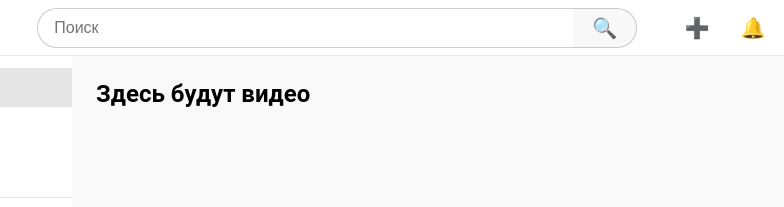
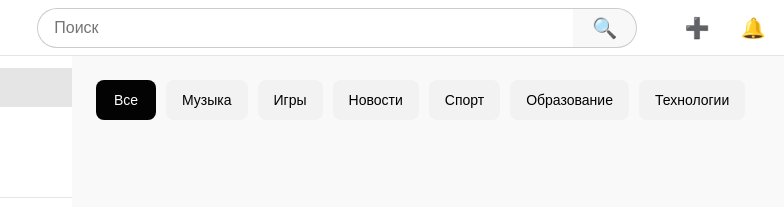
Before and after one commit to TishkaPlay/ISRPO-Totmyanin-lab-11, a plain HTML site: page index.html in a window 1280 px wide. Shown: the top 207 px of the page, 168-952 px from the left. Drawn offline with Linux system fonts and the light colour scheme; grey boxes are pictures that could not be loaded.

Commit message:
Step 9: Added category chips

```diff
--- a/index.html
+++ b/index.html
@@ -68,7 +68,17 @@
 </aside>
 
 <main class="main">
-    <h2>Здесь будут видео</h2>
+    <div class="chips">
+        <div class="chips">
+            <button class="chip active">Все</button>
+            <button class="chip">Музыка</button>
+            <button class="chip">Игры</button>
+            <button class="chip">Новости</button>
+            <button class="chip">Спорт</button>
+            <button class="chip">Образование</button>
+            <button class="chip">Технологии</button>
+        </div>
+    </div>
 </main>
 </div>
 
--- a/style.css
+++ b/style.css
@@ -162,3 +162,36 @@
 flex: 1;
 padding: 24px;
 }
+
+.chips {
+display: flex;
+gap: 10px;
+padding: 0;
+overflow-x: auto;
+white-space: nowrap;
+margin-bottom: 24px;
+}
+
+.chip {
+padding: 8px 16px;
+background-color: #f2f2f2;
+border: none;
+border-radius: 8px;
+cursor: pointer;
+font-size: 14px;
+white-space: nowrap;
+transition: background-color 0.2s;
+flex-shrink: 0;
+width: auto;
+min-width: 60px;
+text-align: center;
+}
+
+.chip:hover {
+background-color: #e5e5e5;
+}
+
+.chip.active {
+background-color: #030303;
+color: white;
+}
```
